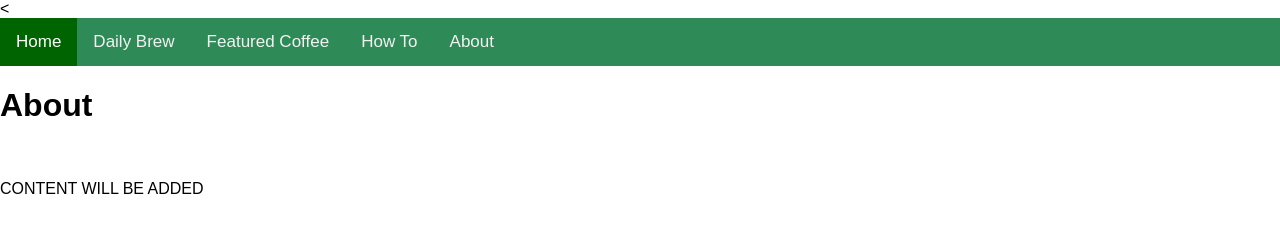
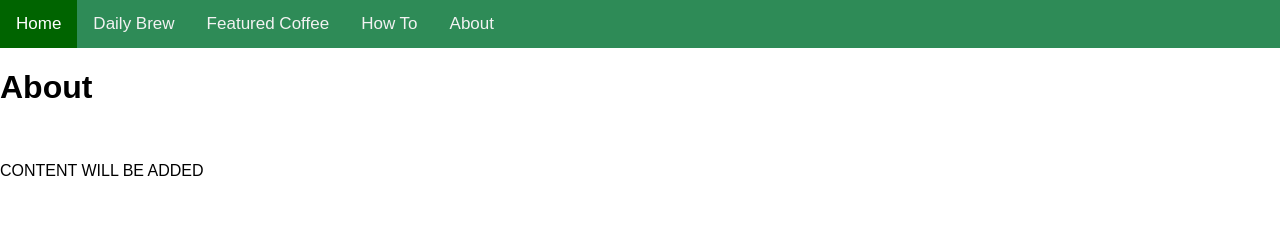
Before and after one commit to GiangoFett/GiangoFett.github.io, a plain HTML site: page about.html in a window 1280 px wide. Drawn offline with Linux system fonts and the light colour scheme.

Commit message:
Update about.html
Mistake on top nav bar HTML

```diff
--- a/about.html
+++ b/about.html
@@ -51,7 +51,7 @@ body {
 
 
 <!-- Create Nav bar -->
-<<div class ="topnav">
+<div class ="topnav">
 	  	<a class='active' href="https://GiangoFett.github.io">Home</a></li>
 	  	<a href="https://giangofett.github.io/dailybrew.html">Daily Brew</a></li>
 	  	<a href="https://giangofett.github.io/feature.html">Featured Coffee</a></li>
```
